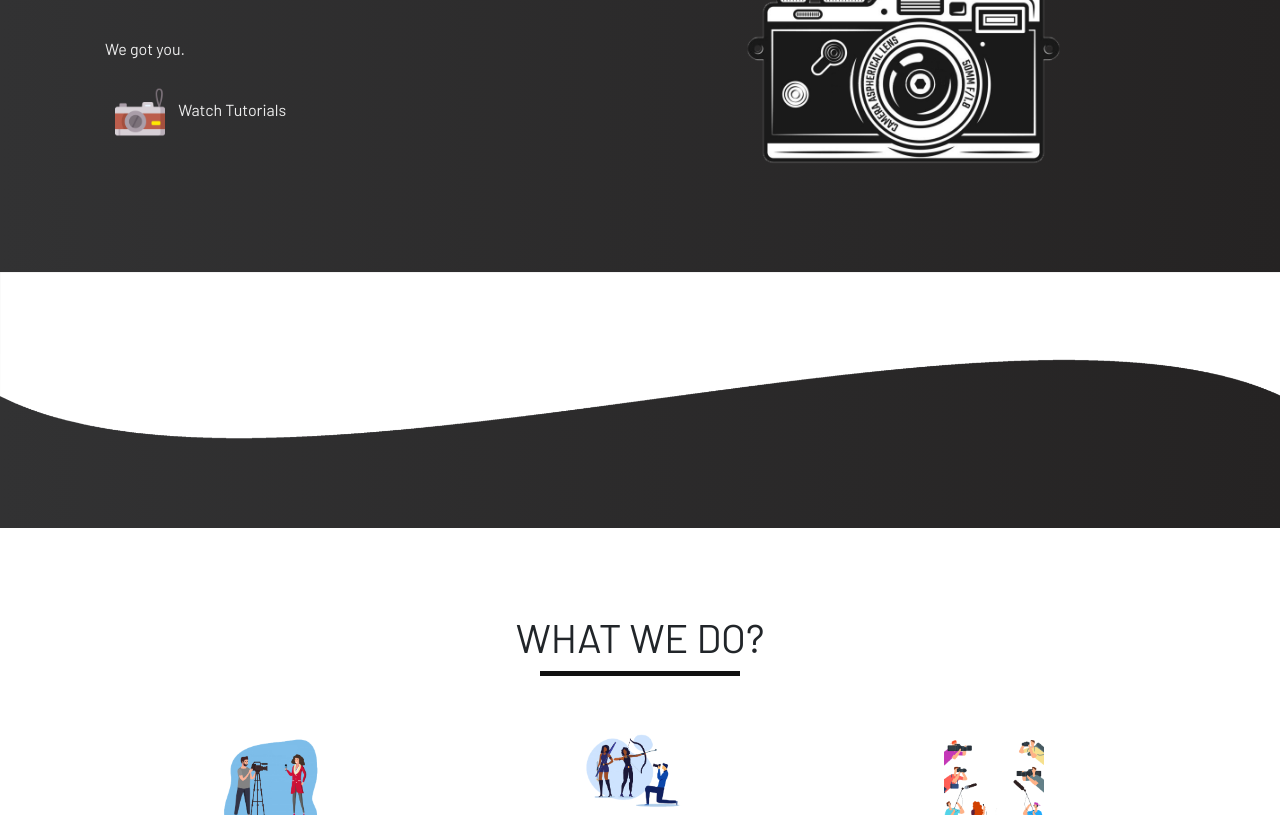
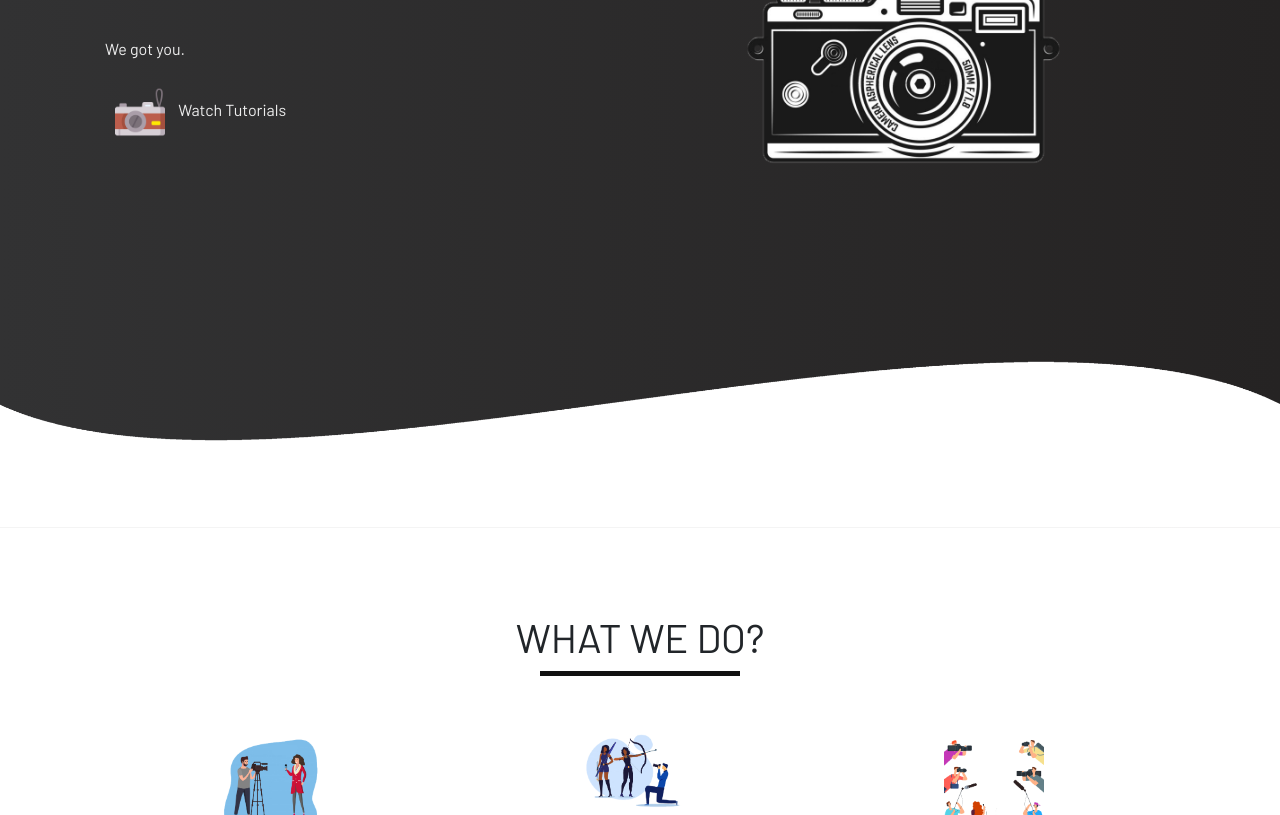
Before and after one commit to crispaulcastaneda/digital-once, a website: page index.html in a window 1280 px wide. Shown: the part 285-1100 px from the top of the page. Drawn offline with nearby package versions, Linux system fonts and the light colour scheme.

Commit message:
changes-7-6-20

```diff
--- a/index.html
+++ b/index.html
@@ -69,7 +69,7 @@
             </div>
         </div>
 
-        <img src="dist/img/bottom-footer.png" class="bottom-img">
+        <img src="dist/img/bottom.png" class="bottom-img">
 
     </section>
 
```
